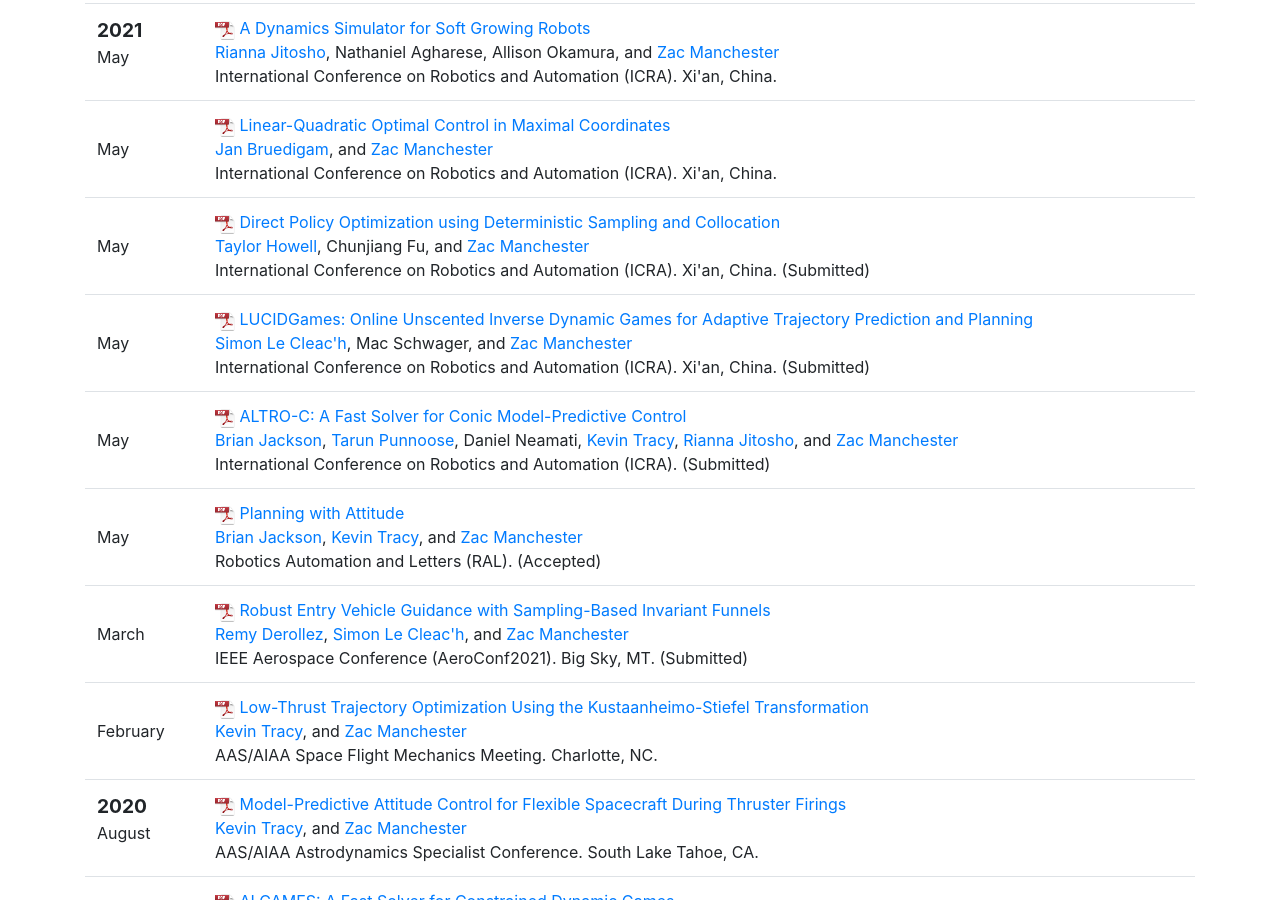
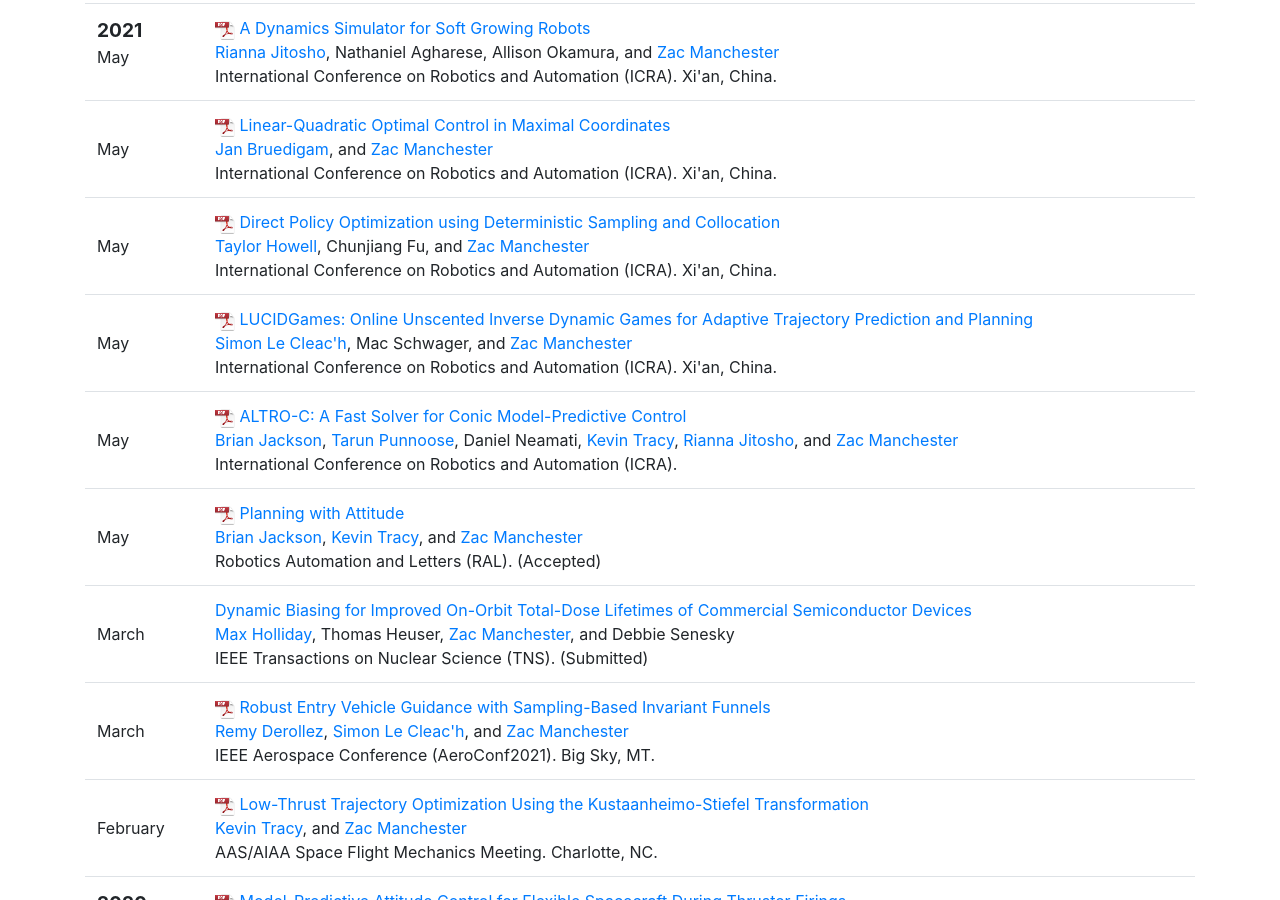
Before and after one commit to RoboticExplorationLab/roboticexplorationlab.github.io, a Jekyll site: the page built from publications.html, in a window 1280 px wide and 900 px high, scrolled down 279 px. Built offline with Jekyll 4.4.1, drawn with Linux system fonts in a browser that asks for light colours.

Commit message:
publication updates

```diff
--- a/_data/pubs.yml
+++ b/_data/pubs.yml
@@ -1,3 +1,13 @@
+- title: "Dynamic Biasing for Improved On-Orbit Total-Dose Lifetimes of Commercial Semiconductor Devices"
+  authors: [max, Thomas Heuser, zac, Debbie Senesky]
+  date: 2021-03-31
+  pub-type: journal
+  publisher: IEEE Transactions on Nuclear Science
+  abbrv: TNS
+  pdf: "https://doi.org/10.36227/techrxiv.14346839.v1"
+  projects: [radiation, pycubed]
+  status: Submitted
+
 - title: Low-Thrust Trajectory Optimization Using the Kustaanheimo-Stiefel Transformation
   authors: [kevin, zac]
   date: 2021-02-01
@@ -25,7 +35,6 @@
   abbrv: ICRA
   pdf: ALTRO_MPC.pdf
   projects: [trajopt]
-  status: Submitted
 
 - title: Robust Entry Vehicle Guidance with Sampling-Based Invariant Funnels
   authors: [remy, simon, zac]
@@ -36,7 +45,6 @@
   venue: Big Sky, MT
   pdf: sampling_funnel.pdf
   projects: [robust]
-  status: Submitted
 
 - title: "LUCIDGames: Online Unscented Inverse Dynamic Games for Adaptive Trajectory Prediction and Planning"
   authors: [simon, Mac Schwager, zac]
@@ -47,7 +55,6 @@
   venue: Xi'an, China
   pdf: LUCIDgames.pdf
   projects: [ALGAMES]
-  status: Submitted
 
 - title: Direct Policy Optimization using Deterministic Sampling and Collocation
   authors: [taylor, Chunjiang Fu, zac]
@@ -58,7 +65,6 @@
   venue: Xi'an, China
   pdf: dpo.pdf
   projects: [dpo]
-  status: Submitted
 
 - title: Linear-Quadratic Optimal Control in Maximal Coordinates
   authors: [jan, zac]
```
